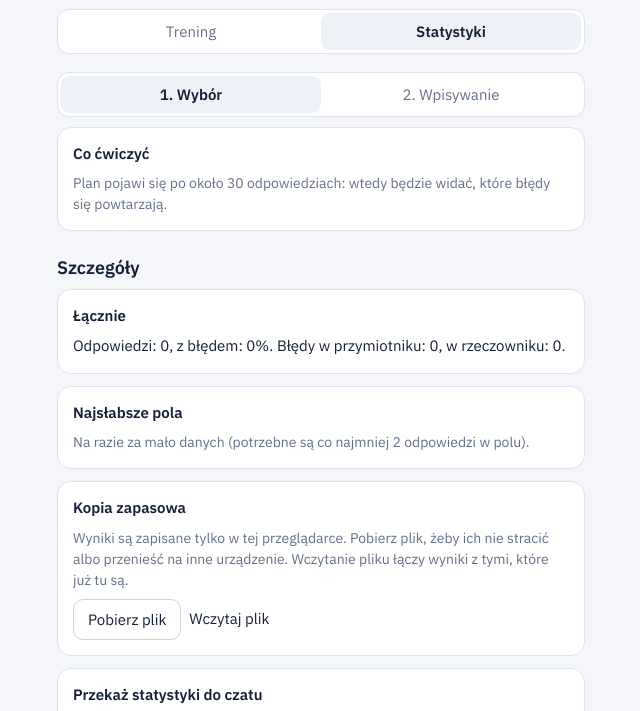
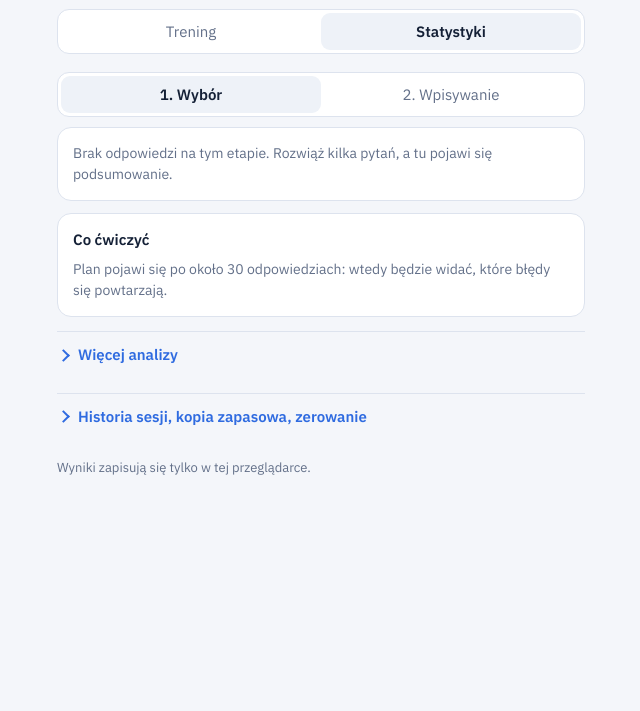
Before and after one commit to siarheirdn/polskie-przypadki, a plain HTML site: page index.html in a window 1280 px wide. Both pictures are taken after a click on the button "Statystyki". Shown: the part 50-761 px from the top of the page, without its empty margins (319-959 px from the left). Drawn offline with Linux system fonts and the light colour scheme.

Commit message:
Prostsze statystyki: podsumowanie, przypadki, co ćwiczyć; reszta zwinięta
Co-Authored-By: Claude Opus 5.5 <noreply@anthropic.com>
Claude-Session: https://claude.ai/code/session_01XsK4QK8ukzcwt1EdkdZ5qt

```diff
--- a/css/style.css
+++ b/css/style.css
@@ -220,3 +220,12 @@ textarea { width: 100%; height: 140px; font: 12px/1.4 var(--sans); background: v
 .fsz button:hover:not(:disabled) { color: var(--ink); }
 .fsz button:disabled { opacity: .35; cursor: default; }
 .fsz .big-a { font-size: 16px; }
+
+/* Podsumowanie i zwijane sekcje statystyk */
+.sum { display: flex; align-items: center; gap: 16px; }
+.sum-big { font: 600 34px/1 var(--sans); color: var(--ink); font-variant-numeric: tabular-nums; }
+details.more { margin: 14px 0 0; }
+details.more > summary { cursor: pointer; list-style: none; padding: 12px 2px; color: var(--pen); font-weight: 600; display: flex; align-items: center; gap: 10px; border-top: 1px solid var(--line); }
+details.more > summary::-webkit-details-marker { display: none; }
+details.more > summary::before { content: ''; width: 7px; height: 7px; border-right: 2px solid currentColor; border-bottom: 2px solid currentColor; transform: rotate(-45deg); transition: transform .15s; }
+details.more[open] > summary::before { transform: rotate(45deg); }
--- a/js/app.js
+++ b/js/app.js
@@ -230,7 +230,7 @@ function planHTML(where) {
   else body = P.items.map((p, i) => {
     const t = planText(p);
     return `<div class="prob">
-      <div class="ptop"><div class="ptitle">${esc(t.title)}</div><div class="pstat">${p.n - p.w} z ${p.n}</div></div>
+      <div class="ptop"><div class="ptitle">${esc(t.title)}</div><div class="pstat">${p.w} ${plural(p.w, 'błąd', 'błędy', 'błędów')} z ${p.n}</div></div>
       <div class="pdesc">${esc(t.desc)}</div>
       ${mistakeHTML(p.last)}
       <button class="ghost drill" data-drill="${i}">Ćwicz to (15 pytań)</button>
@@ -827,17 +827,18 @@ function statsHTML() {
   const cellName = c => { const [ci, g] = c.split(':'); return CASES[+ci].ru + ', ' + groupName(g); };
   const adjW = Object.values(cells).reduce((a, s) => a + s.adjWrong, 0), nounW = Object.values(cells).reduce((a, s) => a + s.nounWrong, 0);
   const dia = statsKind === 'type' ? stats.tlog.filter(e => e.dia).length : 0;
+  const good = total - wrong;
   return `
   ${stageSwitch('statSw', statsKind)}
+  ${total ? `<div class="card sum">
+    <div class="sum-big">${Math.round(good / total * 100)}%</div>
+    <div><div><b>${good}</b> dobrze z <b>${total}</b> odpowiedzi</div>
+      <div class="muted">Błędy w przymiotniku: ${adjW}, w rzeczowniku: ${nounW}${dia ? `, tylko w polskich znakach: ${dia}` : ''}.</div></div>
+  </div>` : `<div class="card muted">Brak odpowiedzi na tym etapie. Rozwiąż kilka pytań, a tu pojawi się podsumowanie.</div>`}
+  ${caseTreeHTML(cells)}
   ${planHTML('stats')}
-  <h2 class="sub">Szczegóły</h2>
-  <div class="card">
-    <div class="lbl">Łącznie</div>
-    <div>Odpowiedzi: ${total}, z błędem: ${total ? Math.round(wrong / total * 100) : 0}%. Błędy w przymiotniku: ${adjW}, w rzeczowniku: ${nounW}.${dia ? ` Tylko w polskich znakach: ${dia}.` : ''}</div>
-  </div>
-  ${caseTreeHTML(cells)}
-  ${analysisHTML(statsKind)}
-  <div class="card"><div class="lbl">Najsłabsze pola</div>${weak.length ? `<ul class="list">${weak.map(x => `<li>${esc(cellName(x.c))} — ${x.s.wrong} z ${x.s.n}</li>`).join('')}</ul>` : '<div class="muted">Na razie za mało danych (potrzebne są co najmniej 2 odpowiedzi w polu).</div>'}</div>
+  <details class="more"><summary>Więcej analizy</summary>${analysisHTML(statsKind) || '<div class="card muted">Na razie za mało błędów do analizy.</div>'}</details>
+  <details class="more"><summary>Historia sesji, kopia zapasowa, zerowanie</summary>
     ${historyHTML()}
     ${backupHTML()}
     <div class="card">
@@ -847,10 +848,11 @@ function statsHTML() {
       <textarea id="exp" class="hidden" readonly></textarea>
     </div>
     <div class="row">
-    ${confirmReset ? `<button class="ghost" id="resetYes" style="color:var(--bad)">Tak, wyzeruj</button><button class="ghost" id="resetNo">Anuluj</button>`
+      ${confirmReset ? `<button class="ghost" id="resetYes" style="color:var(--red)">Tak, wyzeruj</button><button class="ghost" id="resetNo">Anuluj</button>`
         : `<button class="ghost" id="reset">Wyzeruj statystyki</button>`}
     </div>
-  <div class="muted" style="margin-top:6px">Zerowanie liczy statystyki od nowa; historia sesji zostaje.</div>`;
+    <div class="muted" style="margin-top:6px">Zerowanie liczy statystyki od nowa; historia sesji zostaje.</div>
+  </details>`;
 }
 // ---- Kopia zapasowa (tylko gdy wyniki są w przeglądarce)
 let backupMsg = '';
@@ -991,7 +993,7 @@ function bindStats() {
     try { await navigator.clipboard.writeText(t); document.getElementById('copy').textContent = 'Skopiowano'; }
     catch (e) { ta.classList.remove('hidden'); ta.value = t; ta.focus(); ta.select(); document.getElementById('copy').textContent = 'Zaznacz tekst poniżej i skopiuj'; }
   };
-  const r = document.getElementById('reset'); if (r) r.onclick = () => { confirmReset = true; render(); };
+  const r = document.getElementById('reset'); if (r) r.onclick = () => { confirmReset = true; render(); const d = document.querySelectorAll('details.more')[1]; if (d) d.open = true; };
   const y = document.getElementById('resetYes'); if (y) y.onclick = () => {
     meta = Object.assign({}, meta, { resetAt: Date.now() }); Store.write('meta/main', meta);
     confirmReset = false; recompute(); render();
```
Lines whose indentation alone changed are shown as unchanged.
